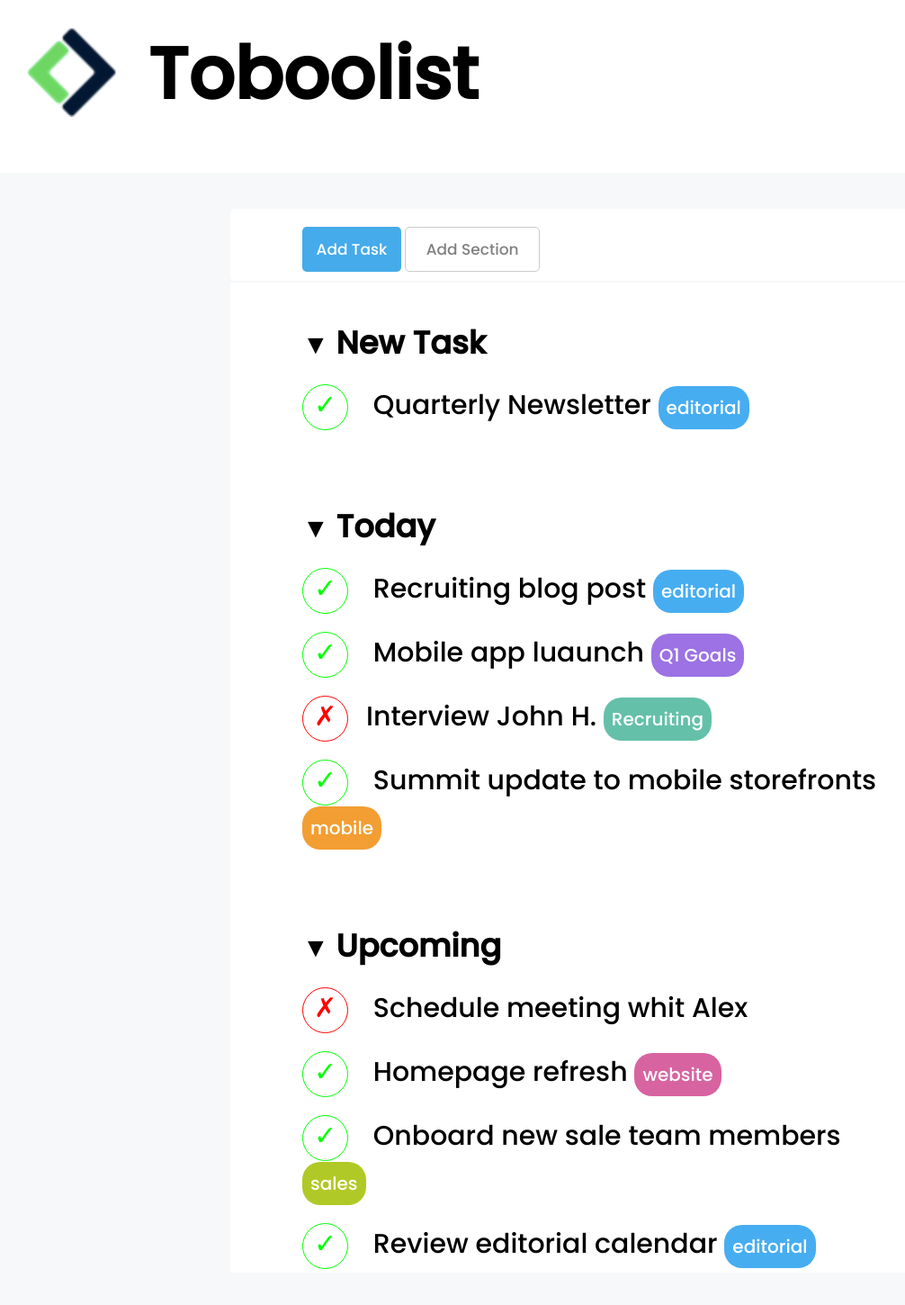
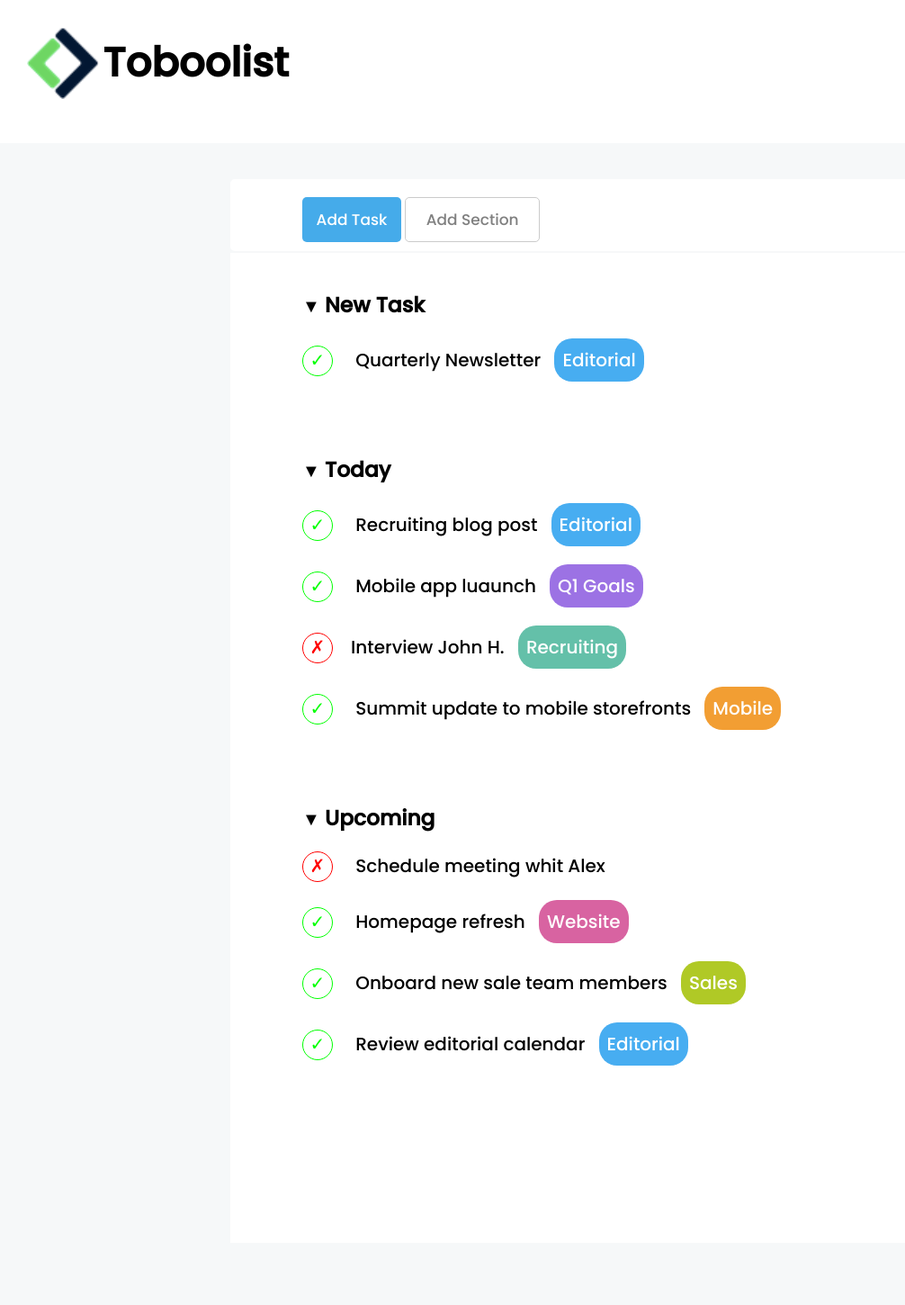
Before and after one commit to GiulioDangelo/html-css-toboolist, a plain HTML site: page index.html in a window 1280 px wide. Shown: the whole page at 90% size, without its empty margins (0-1006 px from the left). After the commit the page ends 1381 px from the top, so only its background shows below. Drawn offline with Linux system fonts and the light colour scheme.

Commit message:
size fix

```diff
--- a/index.html
+++ b/index.html
@@ -28,7 +28,7 @@
             <ul>
              <li>&#9660; <h3>New Task</h3></li>
 
-             <li><span class="status checkd">&check;</span> Quarterly Newsletter <span class="tag">editorial</span></li>
+             <li><span class="status checkd">&check;</span> Quarterly Newsletter <span class="tag">Editorial</span></li>
 
             </ul>
 
@@ -36,13 +36,13 @@
             <ul>
                 <li>&#9660; <h3>Today</h3></li>
 
-                <li><span class="status checkd">&check;</span> Recruiting blog post <span class="tag">editorial</span></li>
+                <li><span class="status checkd">&check;</span> Recruiting blog post <span class="tag">Editorial</span></li>
 
                 <li><span class="status checkd">&check;</span> Mobile app luaunch <span class="tag" id="purple">Q1 Goals</span></li>
 
                 <li><span class="status uncheckd">&cross;</span>Interview John H. <span class="tag" id="aqua">Recruiting</span></li>
 
-                <li><span class="status checkd">&check; </span> Summit update to mobile storefronts <span class="tag" id="orange">mobile</span></li>
+                <li><span class="status checkd">&check; </span> Summit update to mobile storefronts <span class="tag" id="orange">Mobile</span></li>
             </ul>
 
 
@@ -51,11 +51,11 @@
 
                 <li><span class="status uncheckd">&cross;</span> Schedule meeting whit Alex</li>
 
-                <li><span class="status checkd">&check;</span>  Homepage refresh <span class="tag" id="pink">website</span></li>
+                <li><span class="status checkd">&check;</span>  Homepage refresh <span class="tag" id="pink">Website</span></li>
 
-                <li><span class="status checkd">&check;</span>  Onboard new sale team members <span class="tag" id="green">sales</span></li>
+                <li><span class="status checkd">&check;</span>  Onboard new sale team members <span class="tag" id="green">Sales</span></li>
 
-                <li><span class="status checkd">&check;</span>  Review editorial calendar <span class="tag">editorial</span></li>
+                <li><span class="status checkd">&check;</span>  Review editorial calendar <span class="tag">Editorial</span></li>
             </ul>
 
         </section>
--- a/style.css
+++ b/style.css
@@ -16,16 +16,17 @@ header{
 }
 
 .logo{
-    height: 100px;
+    height: 80px;
     margin: 30px;
 }
 
 h1{
     display: inline-block;
     position: relative;
-    bottom: 50px;
-    font-size: 80px;
-    font-weight: 800;
+    bottom: 55px;
+    right: 30px;
+    font-size: 45px;
+    font-weight: 700;
 }
 
 .container-button{
@@ -71,7 +72,7 @@ h1{
 ul{
     padding: 30px;
     margin-left: 40px;
-    font-size: 30px;
+    font-size: 20px;
     list-style: none;
 }
 
@@ -109,6 +110,7 @@ h3{
     background-color: #47ADF1;
     border-radius: 20px;
     padding: 9px;
+    margin-left: 10px;
     font-size: 20px;
 }
 
```
